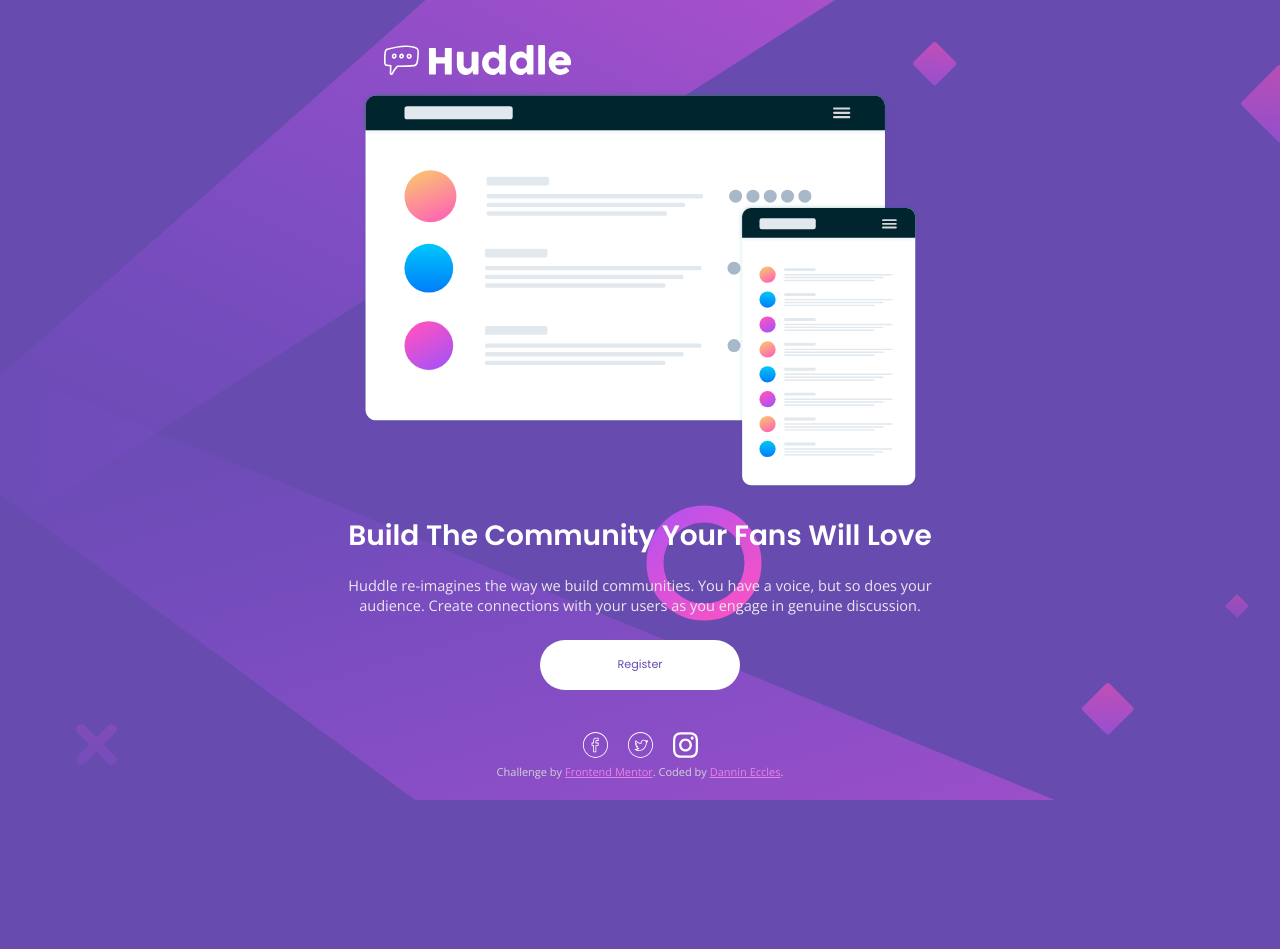
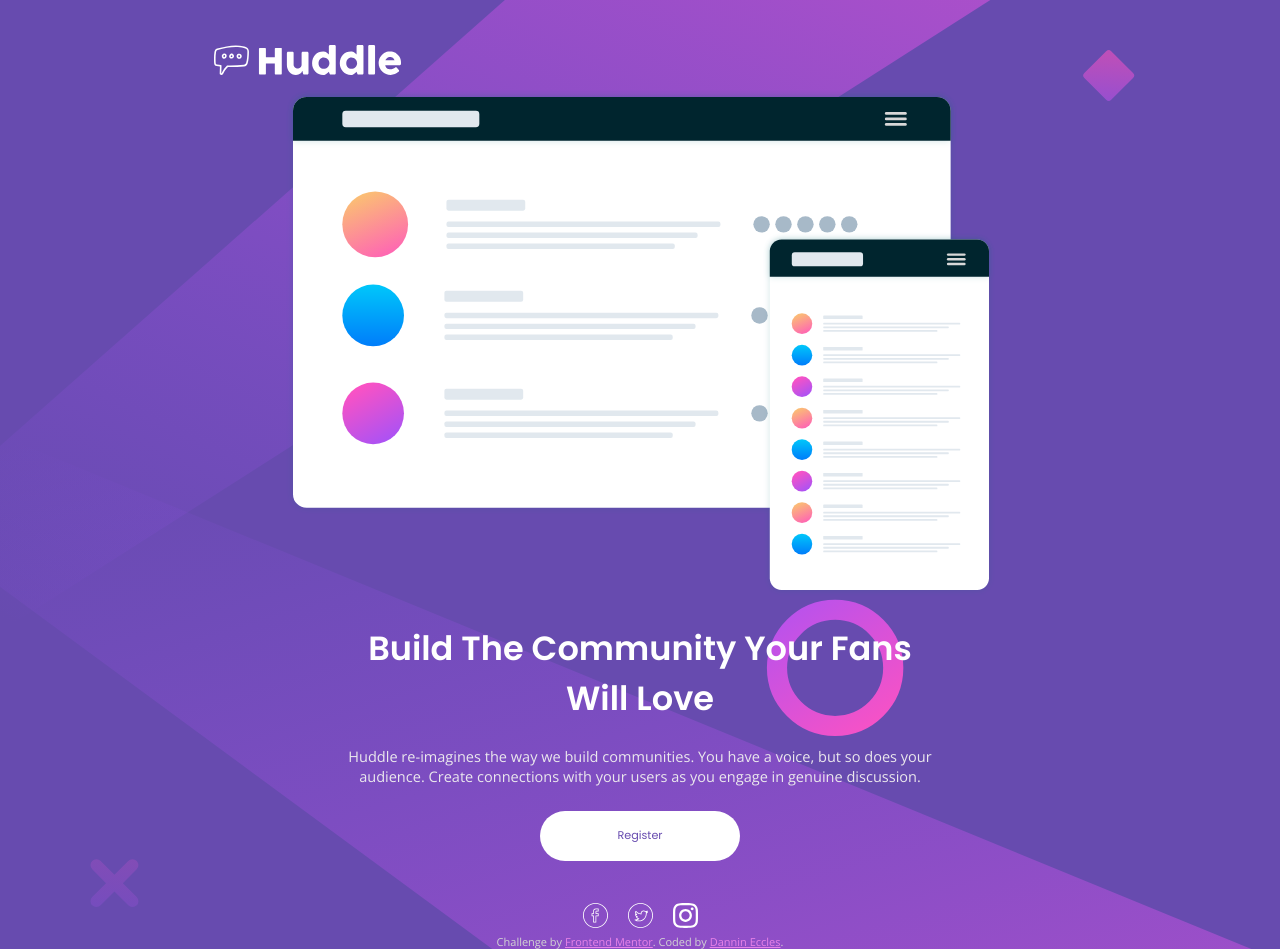
Before and after one commit to DanninEccles/Huddle_FrontendMentor, a plain HTML site: page index.html in a window 1280 px wide. Before the commit the page ends 800 px from the top, so only its background shows below. Drawn offline with nearby package versions, Linux system fonts and the light colour scheme.

Commit message:
Fixing repeating background image problem

```diff
--- a/styles.css
+++ b/styles.css
@@ -23,6 +23,9 @@
 body {
     margin: 0;
     background-color: hsl(257, 40%, 49%);
+    background-repeat: no-repeat;
+    background-size: cover;
+    min-height: 100vh;
     font-family: 'Open Sans', sans-serif;
     font-weight: 400;
     position: relative;
@@ -57,10 +60,11 @@ footer {
 .grid-container {
     display: grid;
     grid-template-columns: 60px auto 1fr;
-    grid-template-rows: 100px auto 40px;
+    grid-template-rows: 150px auto 40px;
     justify-content: start;
     column-gap: 60px;
     min-height: 95vh;
+    min-width: 100vw;
     z-index: 1;
 }
 
@@ -71,16 +75,19 @@ footer {
     z-index: 1;
 }
 .item2 {
-    grid-row: 2 / 3;
+    grid-row: 1 / 4;
     grid-column: 2 / 3;
     z-index: 1;
-    margin-top: 100px;
+    margin-top: 230px;
+    align-self: center;
 }
 .item3 {
     grid-row: 2 / 3;
     grid-column: 3 / 4;
-    max-width: 470px;
-    margin-top: 130px;
+    max-width: 600px;
+    margin-top: 10px;
+    padding-right: 20px;
+    align-self: center;
     z-index: 1;
 }
 .item4 {
@@ -89,7 +96,7 @@ footer {
     display: flex;
     align-self: start;
     justify-self: end;
-    padding-right: 100px;
+    padding-right: 50px;
 }
 
 .icons {
@@ -124,6 +131,7 @@ footer {
     }
     .item2 {
         grid-column: 1 / 3;
+        grid-row: 2 / 3;
         justify-self: center;
         margin-top: 0;
     }
@@ -133,6 +141,7 @@ footer {
         justify-self: center;
         text-align: center;
         max-width: 600px;
+        padding-left: 20px;
         margin-top: 0;
         font-size: 0.7em;
     }
@@ -157,7 +166,8 @@ footer {
     }
 
     #mockup-img {
-        max-height: 400px;
+        max-width: 80vw;
+        min-height: 0;
     }
 
     @media only screen and (max-width: 450px) {
@@ -178,13 +188,15 @@ h1 {
     color: white;
     font-family: 'Poppins', sans-serif;
     font-weight: 600;
-    font-size: 2.5em;
+    font-size: 3em;
 }
-
-#mockup-img {
-    max-width: 80vw;
+@media only screen and (min-width: 1356px) {
+    #mockup-img {
+        min-height: 560px;
+    }
 }
 
 #sub-header {
     color: hsl(273, 12%, 92%);
+    font-size: 1.3em;
 }
```
